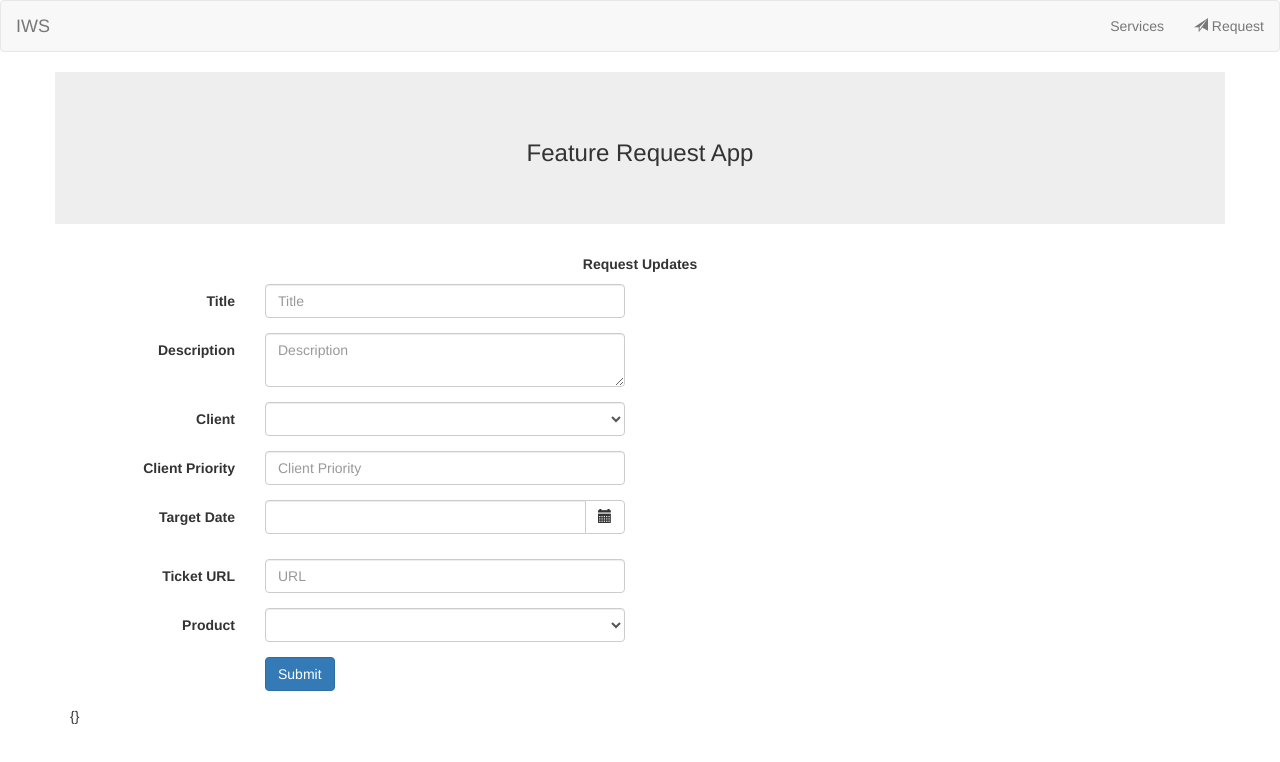
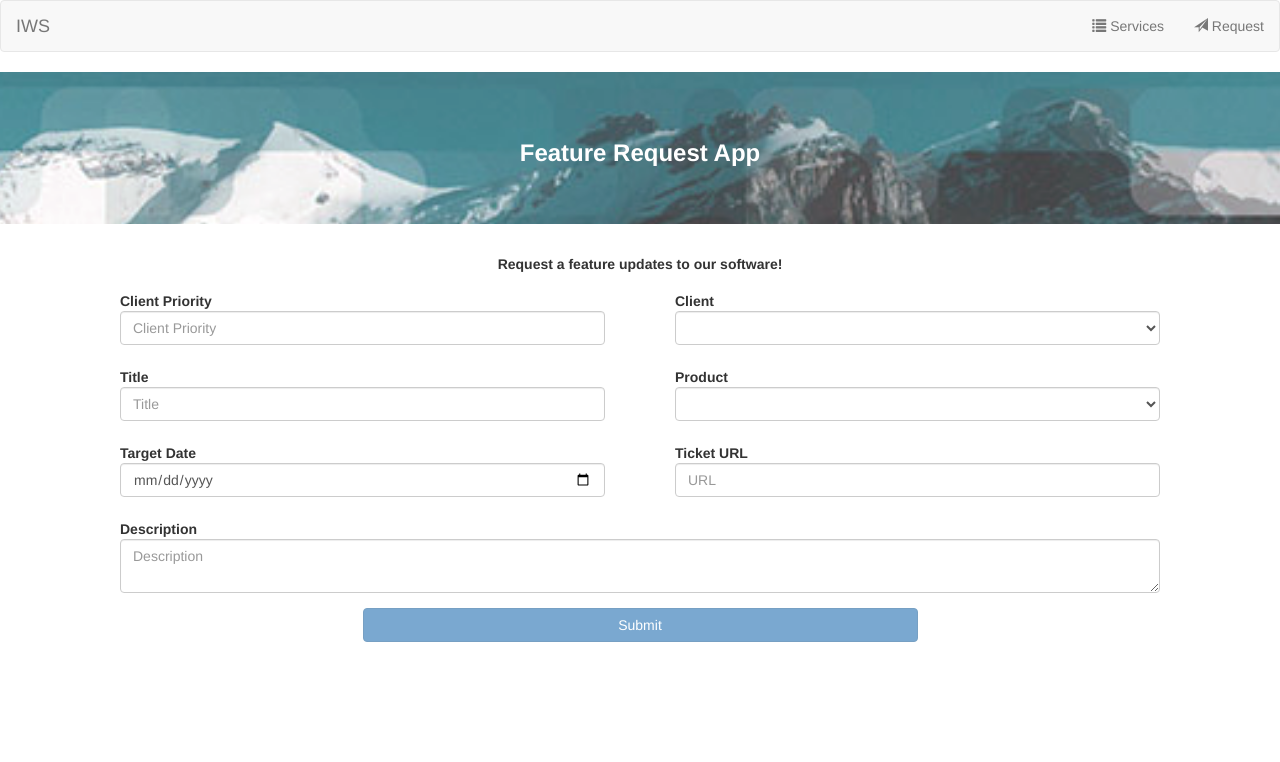
Before and after one commit to hpknight/IntuitiveWebSolutions_Project, a website: page public/index.html at #/request in a window 1280 px wide. Drawn offline with Linux system fonts and the light colour scheme.

Commit message:
Aesthetic updates; Server Updates
Handle errors correctly by sending back the error message; Update form
to look a little cleaner

```diff
--- a/public/assets/css/style.css
+++ b/public/assets/css/style.css
@@ -7,3 +7,24 @@
 .mr0 {
 	margin-right: 0px;
 }
+.ps50 {
+	padding: 0px 50px;
+}
+
+.title {
+	color: #fff;
+	font-weight: bold;
+}
+.jumbotron {
+	background: url(../img/bg-6.png) center center;
+    background-position: 50% 65%;
+    background-repeat: no-repeat;
+    background-attachment: fixed;
+    -webkit-background-size: cover;
+    -moz-background-size: cover;
+    -o-background-size: cover;
+    background-size: cover;
+}
+.nav>li>a {
+	text-align: center;
+}
--- a/public/common/controllers/requestCtrl.js
+++ b/public/common/controllers/requestCtrl.js
@@ -7,7 +7,7 @@ angular.module('requestApp')
     .controller('requestCtrl', function($scope, requestAPI) {
         var vm = this;
 
-        vm.title = 'Request Updates';
+        vm.title = 'Request a feature updates to our software!';
         vm.clients = [{
             id: 1,
             name: 'Client A',
@@ -39,12 +39,13 @@ angular.module('requestApp')
         vm.newFeatureRequest = {};
 
         vm.submitRequest = function() {
-        	// alert('submit request');
         	requestAPI.create(vm.newFeatureRequest)
         		.then(function(data) {
         			console.log(data);
         			if (data && data.success) {
         				console.log('request has been successfully submitted');
+        			} else {
+        				console.log('there was an error submitting your request');
         			}
         			// keep promise chain going
         			return data;
@@ -53,100 +54,4 @@ angular.module('requestApp')
         			console.log(error);
         		});
         };
-
-
-
-
-
-
-        $scope.today = function() {
-            $scope.dt = new Date();
-        };
-        $scope.today();
-
-        $scope.clear = function() {
-            $scope.dt = null;
-        };
-
-        $scope.inlineOptions = {
-            customClass: getDayClass,
-            minDate: new Date(),
-            showWeeks: true
-        };
-
-        $scope.dateOptions = {
-            dateDisabled: disabled,
-            formatYear: 'yy',
-            maxDate: new Date(2020, 5, 22),
-            minDate: new Date(),
-            startingDay: 1
-        };
-
-        // Disable weekend selection
-        function disabled(data) {
-            var date = data.date,
-                mode = data.mode;
-            return mode === 'day' && (date.getDay() === 0 || date.getDay() === 6);
-        }
-
-        $scope.toggleMin = function() {
-            $scope.inlineOptions.minDate = $scope.inlineOptions.minDate ? null : new Date();
-            $scope.dateOptions.minDate = $scope.inlineOptions.minDate;
-        };
-
-        $scope.toggleMin();
-
-        $scope.open1 = function() {
-            $scope.popup1.opened = true;
-        };
-
-        $scope.open2 = function() {
-            $scope.popup2.opened = true;
-        };
-
-        $scope.setDate = function(year, month, day) {
-            $scope.dt = new Date(year, month, day);
-        };
-
-        $scope.formats = ['dd-MMMM-yyyy', 'yyyy/MM/dd', 'dd.MM.yyyy', 'shortDate'];
-        $scope.format = $scope.formats[0];
-        $scope.altInputFormats = ['M!/d!/yyyy'];
-
-        $scope.popup1 = {
-            opened: false
-        };
-
-        $scope.popup2 = {
-            opened: false
-        };
-
-        var tomorrow = new Date();
-        tomorrow.setDate(tomorrow.getDate() + 1);
-        var afterTomorrow = new Date();
-        afterTomorrow.setDate(tomorrow.getDate() + 1);
-        $scope.events = [{
-            date: tomorrow,
-            status: 'full'
-        }, {
-            date: afterTomorrow,
-            status: 'partially'
-        }];
-
-        function getDayClass(data) {
-            var date = data.date,
-                mode = data.mode;
-            if (mode === 'day') {
-                var dayToCheck = new Date(date).setHours(0, 0, 0, 0);
-
-                for (var i = 0; i < $scope.events.length; i++) {
-                    var currentDay = new Date($scope.events[i].date).setHours(0, 0, 0, 0);
-
-                    if (dayToCheck === currentDay) {
-                        return $scope.events[i].status;
-                    }
-                }
-            }
-
-            return '';
-        }
     });
--- a/public/index.html
+++ b/public/index.html
@@ -17,15 +17,15 @@
 				</div>
 
 				<ul class="nav navbar-nav navbar-right mr0">
-					<li><a href="#/services">Services</a></li>
+					<li><a href="#/services"><i class="glyphicon glyphicon-list"></i> Services</a></li>
 					<li><a href="#/request"><i class="glyphicon glyphicon-send"></i> Request</a></li>
 				</ul>
 			</nav>
 		</header>
 
-		<div class="container jumbotron center">
-			<h3>{{app.title}}</h3>
-		</div>
+		<section class="jumbotron center">
+			<h3 class="title">{{app.title}}</h3>
+		</section>
 
 		<div class="container" ng-view></div>
 
--- a/public/views/request.tpl.html
+++ b/public/views/request.tpl.html
@@ -1,61 +1,63 @@
 <p class="center bold">{{request.title}}</p>
 <form class="form-horizontal" role="form" name="featureRequestForm">
+    <div class="col-sm-12">
+        <div class="col-sm-6 ps50">
             <div class="form-group">
-        <label class="col-sm-2 control-label">Title</label>
-        <div class="col-sm-4">
+                <label class="control-label">Client Priority</label>
+                <div class="">
+                    <input type="number" class="form-control" placeholder="Client Priority" ng-model="request.newFeatureRequest.clientPriority" min="1" required>
+                </div>
+            </div>
+            <div class="form-group">
+                <label class="control-label">Title</label>
+                <div class="">
                     <input type="text" class="form-control" placeholder="Title" ng-model="request.newFeatureRequest.title" required="">
                 </div>
             </div>
             <div class="form-group">
-        <label class="col-sm-2 control-label">Description</label>
-        <div class="col-sm-4">
-            <textarea class="form-control" placeholder="Description" ng-model="request.newFeatureRequest.description" required=""></textarea>
+                <label class="control-label">Target Date</label>
+                <div class="">
+                    <input type="date" class="form-control" placeholder="Target Date" ng-model="request.newFeatureRequest.targetDate" required>
                 </div>
             </div>
+        </div>
+        <div class="col-sm-6 ps50">
             <div class="form-group">
-        <label class="col-sm-2 control-label">Client</label>
-        <div class="col-sm-4">
+                <label class="control-label">Client</label>
+                <div class="">
                     <select class="form-control" ng-model="request.newFeatureRequest.client" required>
                         <option ng-repeat="client in request.clients" value="{{client}}">{{client.name}}</option>
                     </select>
                 </div>
             </div>
             <div class="form-group">
-        <label class="col-sm-2 control-label">Client Priority</label>
-        <div class="col-sm-4">
-            <input type="number" class="form-control" placeholder="Client Priority" ng-model="request.newFeatureRequest.clientPriority" required>
-        </div>
-    </div>
-    <div class="form-group">
-        <label class="col-sm-2 control-label">Target Date</label>
-        <div class="col-sm-4">
-            <p class="input-group">
-                <input type="text" class="form-control" uib-datepicker-popup="{{format}}" ng-model="request.newFeatureRequest.targetDate" is-open="popup1.opened" datepicker-options="dateOptions" ng-required="true" close-text="Close" alt-input-formats="altInputFormats" required />
-                <span class="input-group-btn">
-            <button type="button" class="btn btn-default" ng-click="open1()"><i class="glyphicon glyphicon-calendar"></i></button>
-          </span>
-            </p>
-        </div>
-    </div>
-    <div class="form-group">
-        <label class="col-sm-2 control-label">Ticket URL</label>
-        <div class="col-sm-4">
-            <input type="url" class="form-control" placeholder="URL" ng-model="request.newFeatureRequest.ticketURL" required>
-        </div>
-    </div>
-    <div class="form-group">
-        <label class="col-sm-2 control-label">Product</label>
-        <div class="col-sm-4">
+                <label class="control-label">Product</label>
+                <div class="">
                     <select class="form-control" ng-model="request.newFeatureRequest.product" required>
                         <option ng-repeat="product in request.products" value="{{product}}">{{product.name}}</option>
                     </select>
                 </div>
             </div>
+            <div class="form-group">
+                <label class="control-label">Ticket URL</label>
+                <div class="">
+                    <input type="url" class="form-control" placeholder="URL" ng-model="request.newFeatureRequest.ticketURL" required>
+                </div>
+            </div>
+        </div>
+        <div class="col-sm-12 ps50">
+            <div class="form-group">
+                <label class="control-label">Description</label>
+                <div>
+                    <textarea class="form-control" placeholder="Description" ng-model="request.newFeatureRequest.description" required=""></textarea>
+                </div>
+            </div>
+        </div>
+    </div>
 
-    <div class="form-group">
-        <div class="col-sm-offset-2 col-sm-10">
-            <button type="submit" class="btn btn-primary" ng-click="request.submitRequest()">Submit</button>
+    <div class="col-sm-12">
+        <div>
+            <button type="submit" class="col-sm-6 col-sm-offset-3 btn btn-primary" ng-click="request.submitRequest()" ng-disabled="featureRequestForm.$invalid">Submit</button>
         </div>
     </div>
 </form>
-{{request.newFeatureRequest}}
```
Also changed, not shown: server.js (+6 -4 lines), public/assets/img/bg-6.jpg (added), public/assets/img/bg-6.png (added). Lines whose indentation alone changed are shown as unchanged.
